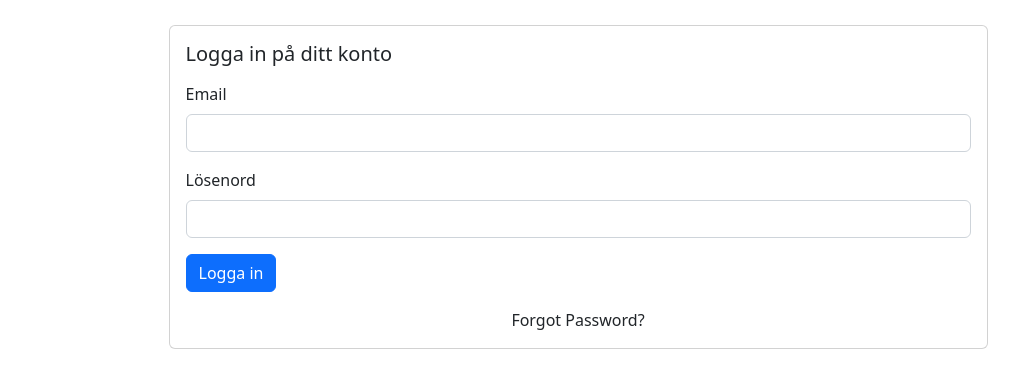
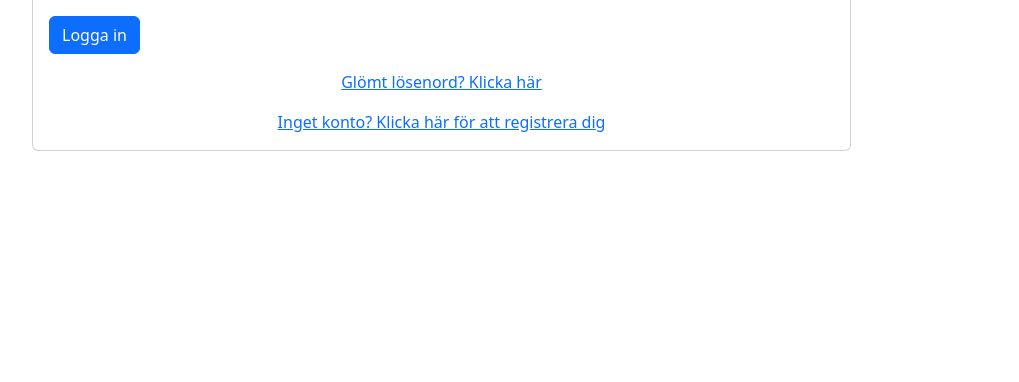
Before and after one commit to tobiassilfverberg/Receptify, a React (Vite) app: page /loggain in a window 1280 px wide. Shown: the part 213-595 px from the top of the page, without its empty margins (62-1081 px from the left). Built offline with nearby package versions, Linux system fonts and the light colour scheme; no server answers.

Commit message:
Added some links at the bottom, and removed inline styles.

```diff
--- a/src/components/LoginUserForm/LoginUserForm.tsx
+++ b/src/components/LoginUserForm/LoginUserForm.tsx
@@ -1,6 +1,6 @@
 import { useState } from 'react'
 import { Alert, Button, Card, Container, Form } from 'react-bootstrap'
-import { useNavigate } from 'react-router-dom'
+import { useNavigate, Link } from 'react-router-dom'
 
 import { SubmitHandler, useForm } from 'react-hook-form'
 
@@ -22,7 +22,7 @@ const LoginUserForm = () => {
 		try {
 			setLoading(true)
 			await login(data.email, data.password)
-			navigate('/skaparecept')
+			navigate('/')
 		} catch (err: any) {
 			setError(err.message)
 			setLoading(false)
@@ -30,7 +30,7 @@ const LoginUserForm = () => {
 
 	}
 	return (
-		<Container className={`${styles.root__container} py-3 d-flex justify-content-center align-items-center`}>
+		<Container className={`${styles.root__container}`}>
 			<Card className='w-75'>
 				<Card.Body>
 					<Card.Title className='mb-3'>
@@ -76,9 +76,15 @@ const LoginUserForm = () => {
 					</Form>
 
 					<div className='text-center mt-3'>
-						{/* <Link to='/forgot-password'> */}
-							Forgot Password?
-						{/* </Link> */}
+						<Link to='/forgot-password'>
+							Glömt lösenord? Klicka här
+						</Link>
+					</div>
+
+					<div className='text-center mt-3'>
+						<Link to='/registrera'>
+							Inget konto? Klicka här för att registrera dig
+						</Link>
 					</div>
 				</Card.Body>
 			</Card>
```
